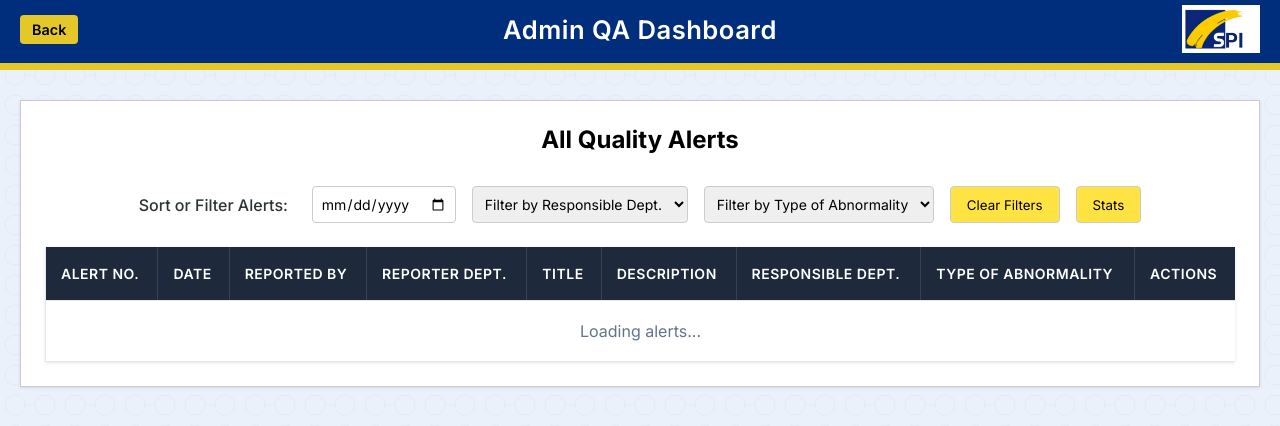
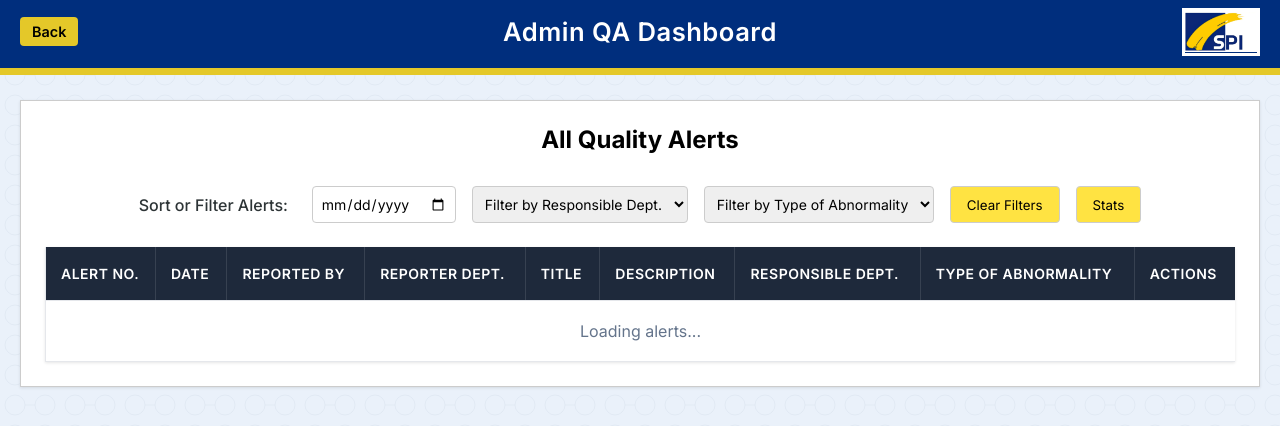
Before and after one commit to dev-vision-ai/SwansonIndiaPortal, a plain HTML site: page public/html/quality_alerts_table.html in a window 1280 px wide. Drawn offline with Linux system fonts and the light colour scheme; a script that the page names is missing.

Commit message:
minor changes

```diff
--- a/public/css/admin_qa.css
+++ b/public/css/admin_qa.css
@@ -28,6 +28,52 @@ body {
     background-size: 60px 30px;
     background-repeat: repeat;
     min-height: fixed;
+}
+
+.header-container {
+    position: fixed;
+    top: 0;
+    left: 0;
+    width: 100%;
+    z-index: 1000;
+    display: flex;
+    justify-content: space-between;
+    align-items: center;
+    background-color: var(--accent-color);
+    padding: 20px 10px; /* Increased top/bottom padding for taller header */
+    margin: 0;
+    border-radius: 0;
+    border-bottom: 5px solid #e4c829;
+    height: 80px; /* Increased height for mobile */
+    box-sizing: border-box;
+}
+
+.header-title {
+    position: absolute; /* Position title absolutely */
+    left: 50%; /* Center horizontally */
+    transform: translateX(-50%); /* Adjust for centering */
+    color: white;
+    font-size: 1.6rem;
+    font-weight: 600;
+    letter-spacing: 0.5px;
+}
+
+.company-logo {
+    display: flex;
+    align-items: center; /* Center logo vertically */
+    margin-left: auto; /* Ensure logo stays on the right */
+}
+
+.company-logo img {
+    height: 48px; /* Increase height for larger logo */
+    filter: none;
+    object-fit: contain;
+    border: 3px solid white; /* Add white border */
+}
+
+.auth-logo {
+    height: 60px; /* Increase height for larger logo */
+    border: 3px solid white; /* Add white border */
 }
 
 .nav-item {
@@ -319,11 +365,6 @@ body {
     .kiv-details .form-row {
         flex-direction: column !important;
     }
-    th:nth-child(5),
-    td:nth-child(5) {
-        min-width: 130px;
-        max-width: 180px;
-    }
 }
 
 /* Remove old table styles */
@@ -369,6 +410,7 @@ td:last-child {
 th:first-child,
 td:first-child {
     border-left: 1px solid #e5e7eb;
+    width: 110px; /* Slightly increased width for ALERT NO. column */
 }
 
 /* Header column separators */
@@ -773,10 +815,3 @@ tbody tr:nth-child(even) {
   display: block;
   box-sizing: border-box;
 }
-
-th:nth-child(1),
-td:nth-child(1) {
-    min-width: 90px;
-    max-width: 110px;
-    white-space: nowrap;
-}
```
